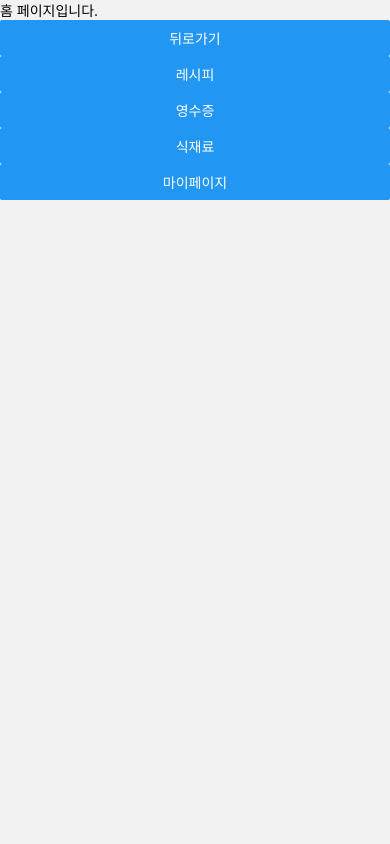
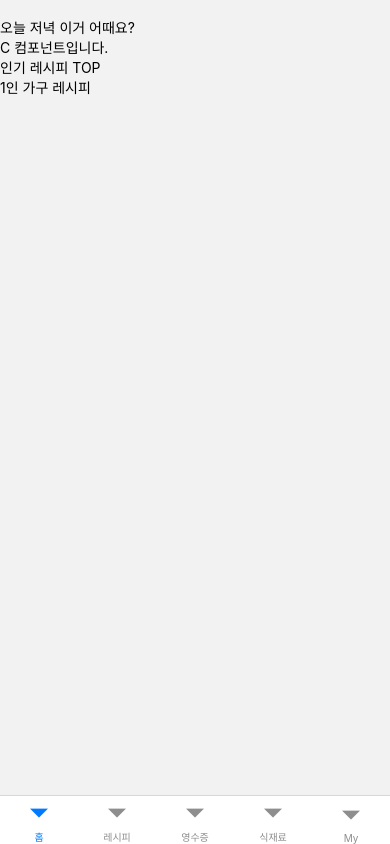
Before and after one commit to recipetalk/front-end, a React Native app: screen /Home in a window 390 px wide. Built offline with nearby package versions, Linux system fonts and the light colour scheme.

Commit message:
[#2] Design: 하단Bar, 홈 화면 dummy 컴포넌트 추가

```diff
--- a/App.js
+++ b/App.js
@@ -8,6 +8,8 @@
 import {NavigationContainer} from '@react-navigation/native';
 import {createNativeStackNavigator} from '@react-navigation/native-stack';
 import React from 'react';
+import {SafeAreaView} from 'react-native-safe-area-context';
+import BottomTab from './src/components/atoms/BottomTab';
 import HomeScreen from './src/pages/HomeScreen';
 import IngredientsScreen from './src/pages/IngredientsScreen';
 import LoginScreen from './src/pages/LoginScreen';
@@ -19,29 +21,34 @@ import SignUpScreen from './src/pages/SignUpScreen';
 function App() {
   const Stack = createNativeStackNavigator();
 
+  // return (
+  //   <NavigationContainer>
+  //     <Stack.Navigator initialRouteName="Login">
+  //       <Stack.Screen
+  //         name="Login"
+  //         component={LoginScreen}
+  //         options={{headerShown: false}}
+  //       />
+  //       <Stack.Screen
+  //         name="Home"
+  //         component={HomeScreen}
+  //         options={{headerShown: false}}
+  //       />
+  //       <Stack.Screen
+  //         name="SignUp"
+  //         component={SignUpScreen}
+  //         options={{headerShown: false}}
+  //       />
+  //       <Stack.Screen name="Ingredients" component={IngredientsScreen} />
+  //       <Stack.Screen name="Mypage" component={MypageScreen} />
+  //       <Stack.Screen name="Receipt" component={ReceiptScreen} />
+  //       <Stack.Screen name="Recipe" component={RecipeScreen} />
+  //     </Stack.Navigator>
+  //   </NavigationContainer>
+  // );
   return (
     <NavigationContainer>
-      <Stack.Navigator initialRouteName="Login">
-        <Stack.Screen
-          name="Login"
-          component={LoginScreen}
-          options={{headerShown: false}}
-        />
-        <Stack.Screen
-          name="Home"
-          component={HomeScreen}
-          options={{headerShown: false}}
-        />
-        <Stack.Screen
-          name="SignUp"
-          component={SignUpScreen}
-          options={{headerShown: false}}
-        />
-        <Stack.Screen name="Ingredients" component={IngredientsScreen} />
-        <Stack.Screen name="Mypage" component={MypageScreen} />
-        <Stack.Screen name="Receipt" component={ReceiptScreen} />
-        <Stack.Screen name="Recipe" component={RecipeScreen} />
-      </Stack.Navigator>
+      <BottomTab />
     </NavigationContainer>
   );
 }
--- a/package.json
+++ b/package.json
@@ -10,6 +10,7 @@
     "test": "jest"
   },
   "dependencies": {
+    "@react-navigation/bottom-tabs": "^6.5.4",
     "@react-navigation/native": "^6.1.3",
     "@react-navigation/native-stack": "^6.9.9",
     "react": "18.2.0",
@@ -17,7 +18,8 @@
     "react-native-elements": "^3.4.3",
     "react-native-safe-area-context": "^4.5.0",
     "react-native-screens": "^3.19.0",
-    "react-native-vector-icons": "^9.2.0"
+    "react-native-vector-icons": "^9.2.0",
+    "styled-components": "^5.3.6"
   },
   "devDependencies": {
     "@babel/core": "^7.20.0",
--- /dev/null
+++ b/src/components/atoms/BottomTab.js
@@ -0,0 +1,58 @@
+import React from 'react';
+import {createBottomTabNavigator} from '@react-navigation/bottom-tabs';
+import HomeScreen from '../../pages/HomeScreen';
+import IngredientsScreen from '../../pages/IngredientsScreen';
+import MypageScreen from '../../pages/MypageScreen';
+import ReceiptScreen from '../../pages/ReceiptScreen';
+import RecipeScreen from '../../pages/RecipeScreen';
+
+const BottomTab = () => {
+  const Tab = createBottomTabNavigator();
+
+  return (
+    <Tab.Navigator initialRouteName="Home">
+      <Tab.Screen
+        name="Home"
+        component={HomeScreen}
+        options={{
+          title: '홈',
+          headerShown: false,
+        }}
+        screenOptions={{
+          tabBarActiveTintColor: '#fb8c00',
+          tabBarShowLabel: false,
+        }}
+      />
+      <Tab.Screen
+        name="Recipe"
+        component={RecipeScreen}
+        options={{
+          title: '레시피',
+        }}
+      />
+      <Tab.Screen
+        name="Receipt"
+        component={ReceiptScreen}
+        options={{
+          title: '영수증',
+        }}
+      />
+      <Tab.Screen
+        name="Ingredients"
+        component={IngredientsScreen}
+        options={{
+          title: '식재료',
+        }}
+      />
+      <Tab.Screen
+        name="Mypage"
+        component={MypageScreen}
+        options={{
+          title: 'My',
+        }}
+      />
+    </Tab.Navigator>
+  );
+};
+
+export default BottomTab;
--- /dev/null
+++ b/src/components/atoms/SearchInput.js
@@ -0,0 +1,24 @@
+import React from 'react';
+import {TextInput} from 'react-native';
+import {SafeAreaView} from 'react-native-safe-area-context';
+import styled from 'styled-components';
+
+const SearchInput = () => {
+  return (
+    <SafeAreaView>
+      <CustomInput />
+    </SafeAreaView>
+  );
+};
+
+const CustomInput = styled(TextInput)`
+  position: absolute;
+  width: 324px;
+  height: 44px;
+
+  background: #ffffff;
+  border: 1px solid #f09311;
+  border-radius: 100px;
+  margin-top: 18px;
+`;
+export default SearchInput;
--- /dev/null
+++ b/src/components/organisms/Header.js
@@ -0,0 +1,16 @@
+import React from 'react';
+import {SafeAreaView} from 'react-native-safe-area-context';
+import styled from 'styled-components';
+
+const Header = () => {
+  return <CustomHeader />;
+};
+
+const CustomHeader = styled(SafeAreaView)`
+  width: 390px;
+  height: 72px;
+
+  background: #f09311;
+`;
+
+export default Header;
--- /dev/null
+++ b/src/components/templates/Home/AComponent.js
@@ -0,0 +1,23 @@
+import React from 'react';
+import {View} from 'react-native';
+import {SafeAreaView} from 'react-native-safe-area-context';
+import styled from 'styled-components';
+
+const AComponent = () => {
+  const dummy = [1, 2, 3, 4];
+  return (
+    <AComponentContainer>
+      {dummy.map((v, i) => {
+        <View />;
+      })}
+    </AComponentContainer>
+  );
+};
+
+const AComponentContainer = styled(SafeAreaView)`
+  width: 83px;
+  height: 66px;
+  border-radius: 7px;
+  border: 1px solid black;
+`;
+export default AComponent;
--- /dev/null
+++ b/src/components/templates/Home/BComponent.js
@@ -0,0 +1,33 @@
+import React from 'react';
+import {Text, View} from 'react-native';
+import {SafeAreaView} from 'react-native-safe-area-context';
+import styled from 'styled-components';
+
+const BComponent = () => {
+  return (
+    <BComponentContainer>
+      <CustomText>오늘 저녁 이거 어때요?</CustomText>
+      <CustomView />
+    </BComponentContainer>
+  );
+};
+
+const BComponentContainer = styled(SafeAreaView)`
+  border: 1px solid black;
+  margin-top: 17px;
+`;
+const CustomText = styled(Text)`
+  font-weight: 600;
+  font-size: 20px;
+  line-height: 24px;
+  margin: auto;
+`;
+const CustomView = styled(View)`
+  width: 323px;
+  height: 170px;
+
+  border-radius: 8px;
+  border: 1px solid black;
+  margin: auto;
+`;
+export default BComponent;
--- /dev/null
+++ b/src/components/templates/Home/CComponent.js
@@ -0,0 +1,33 @@
+import React from 'react';
+import {Text, View} from 'react-native';
+import {SafeAreaView} from 'react-native-safe-area-context';
+import styled from 'styled-components';
+
+const CComponent = () => {
+  return (
+    <CComponentContainer>
+      <CustomText>C 컴포넌트입니다.</CustomText>
+      <CustomView />
+    </CComponentContainer>
+  );
+};
+
+const CComponentContainer = styled(SafeAreaView)`
+  border: 1px solid black;
+  margin-top: 17px;
+`;
+const CustomText = styled(Text)`
+  font-weight: 600;
+  font-size: 20px;
+  line-height: 24px;
+  margin: auto;
+`;
+const CustomView = styled(View)`
+  width: 323px;
+  height: 170px;
+
+  border-radius: 8px;
+  border: 1px solid black;
+  margin: auto;
+`;
+export default CComponent;
--- /dev/null
+++ b/src/components/templates/Home/DComponent.js
@@ -0,0 +1,33 @@
+import React from 'react';
+import {Text, View} from 'react-native';
+import {SafeAreaView} from 'react-native-safe-area-context';
+import styled from 'styled-components';
+
+const DComponent = () => {
+  return (
+    <DComponentContainer>
+      <CustomText>인기 레시피 TOP</CustomText>
+      <CustomView />
+    </DComponentContainer>
+  );
+};
+
+const DComponentContainer = styled(SafeAreaView)`
+  border: 1px solid black;
+  margin-top: 17px;
+`;
+const CustomText = styled(Text)`
+  font-weight: 600;
+  font-size: 20px;
+  line-height: 24px;
+  margin: auto;
+`;
+const CustomView = styled(View)`
+  width: 323px;
+  height: 170px;
+
+  border-radius: 8px;
+  border: 1px solid black;
+  margin: auto;
+`;
+export default DComponent;
--- /dev/null
+++ b/src/components/templates/Home/EComponent.js
@@ -0,0 +1,33 @@
+import React from 'react';
+import {Text, View} from 'react-native';
+import {SafeAreaView} from 'react-native-safe-area-context';
+import styled from 'styled-components';
+
+const EComponent = () => {
+  return (
+    <EComponentContainer>
+      <CustomText>1인 가구 레시피</CustomText>
+      <CustomView />
+    </EComponentContainer>
+  );
+};
+
+const EComponentContainer = styled(SafeAreaView)`
+  border: 1px solid black;
+  margin-top: 17px;
+`;
+const CustomText = styled(Text)`
+  font-weight: 600;
+  font-size: 20px;
+  line-height: 24px;
+  margin: auto;
+`;
+const CustomView = styled(View)`
+  width: 323px;
+  height: 170px;
+
+  border-radius: 8px;
+  border: 1px solid black;
+  margin: auto;
+`;
+export default EComponent;
--- a/src/pages/HomeScreen.js
+++ b/src/pages/HomeScreen.js
@@ -1,24 +1,30 @@
 import React from 'react';
-import {Button, Text} from 'react-native';
 import {SafeAreaView} from 'react-native-safe-area-context';
+import SearchInput from '../components/atoms/SearchInput';
+import styled from 'styled-components';
+import Header from '../components/organisms/Header';
+import AComponent from '../components/templates/Home/AComponent';
+import BComponent from '../components/templates/Home/BComponent';
+import CComponent from '../components/templates/Home/CComponent';
+import DComponent from '../components/templates/Home/DComponent';
+import EComponent from '../components/templates/Home/EComponent';
+import {ScrollView} from 'react-native';
 
-const HomeScreen = ({navigation}) => {
+const HomeScreen = () => {
   return (
-    <SafeAreaView>
-      <Text>홈 페이지입니다.</Text>
-      <Button title="뒤로가기" onPress={() => navigation.goBack()} />
-      <Button title="레시피" onPress={() => navigation.navigate('Recipe')} />
-      <Button title="영수증" onPress={() => navigation.navigate('Receipt')} />
-      <Button
-        title="식재료"
-        onPress={() => navigation.navigate('Ingredients')}
-      />
-      <Button
-        title="마이페이지"
-        onPress={() => navigation.navigate('Mypage')}
-      />
-    </SafeAreaView>
+    <HomeScreenContainer>
+      <Header />
+      <ScrollView>
+        <SearchInput />
+        <AComponent />
+        <BComponent />
+        <CComponent />
+        <DComponent />
+        <EComponent />
+      </ScrollView>
+    </HomeScreenContainer>
   );
 };
 
+const HomeScreenContainer = styled(SafeAreaView)``;
 export default HomeScreen;
```
Also changed, not shown: src/components/organisms/Home/AList.js (added, +21 -0 lines), 2 other files (tests, documents, lock files or other folders).
